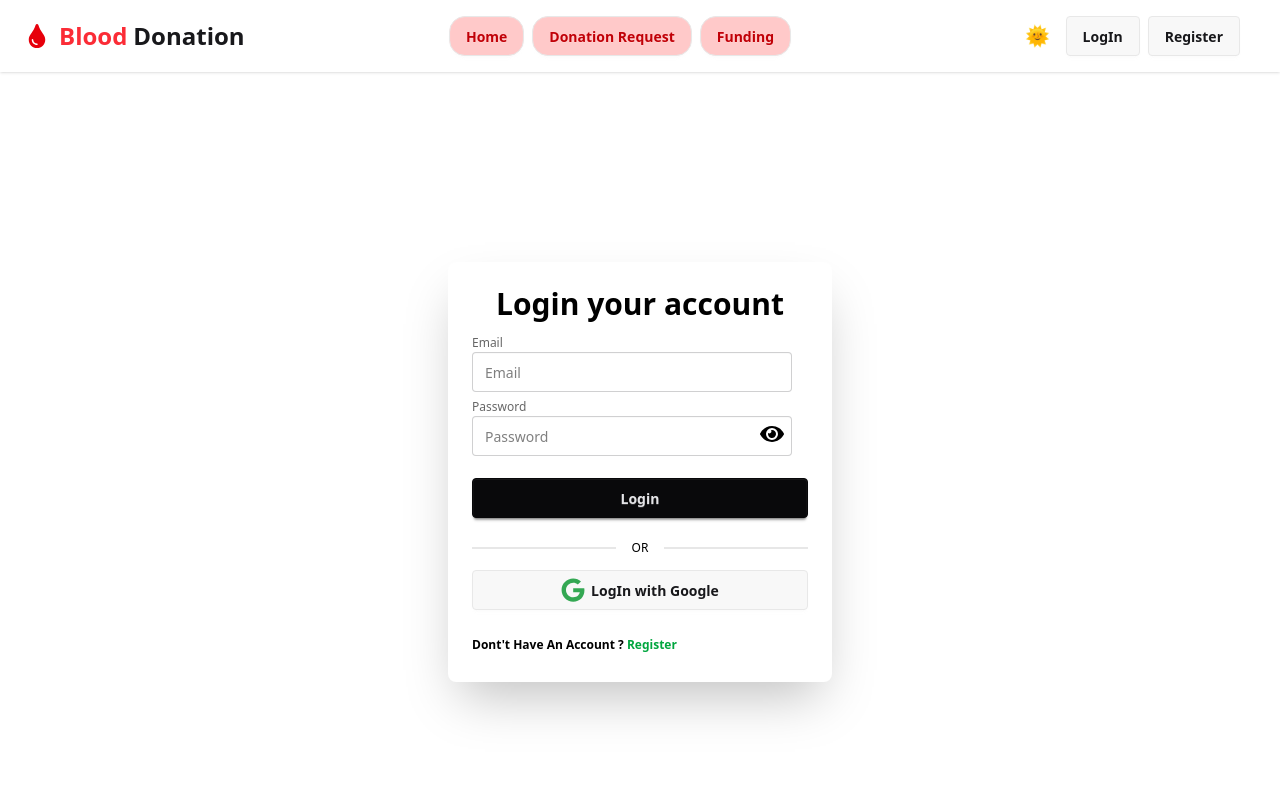
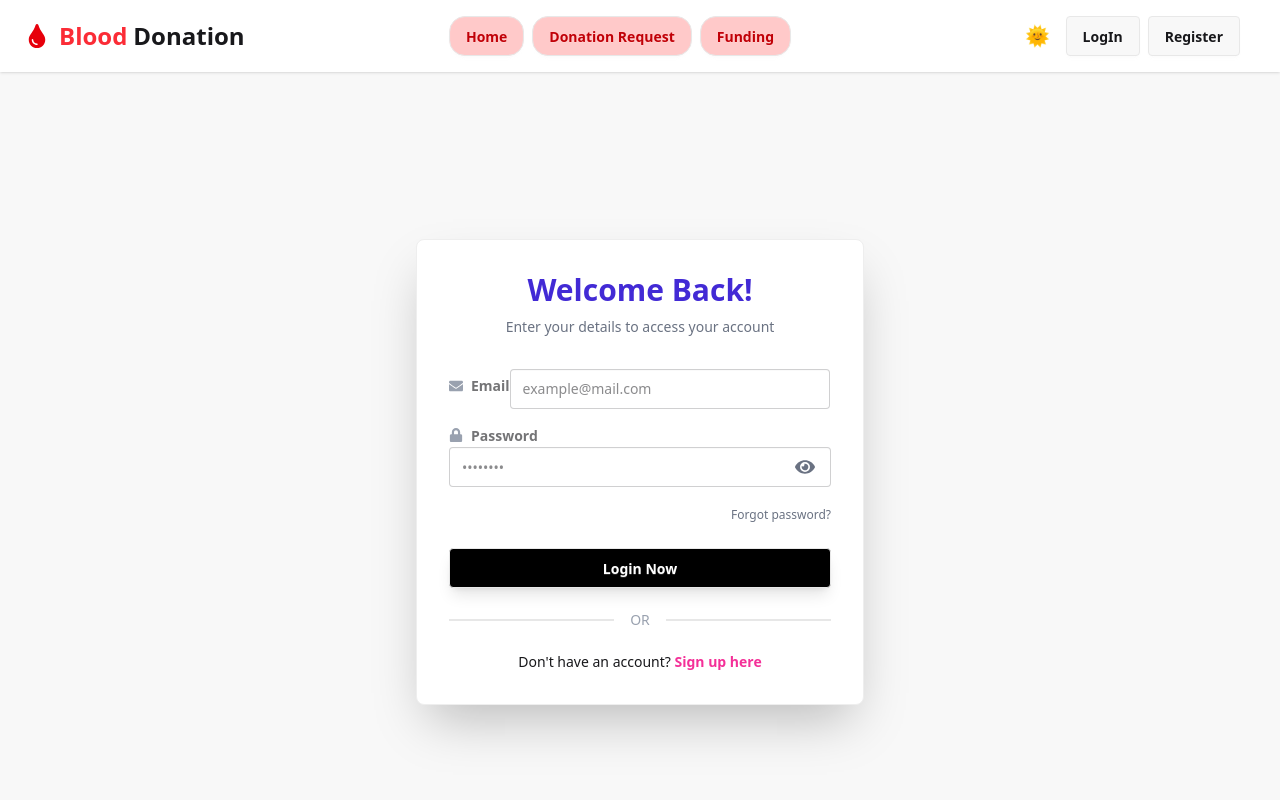
Before and after one commit to Niloy1234960/blood-donation-client, a React (Vite) app: page /login in a window 1280 px wide. Shown: the top 800 px of the page. Built offline with nearby package versions, Linux system fonts and the light colour scheme; no server answers.

Commit message:
edit donorDashboard component

```diff
--- a/src/Component/Dashboard/Aside/Aside.jsx
+++ b/src/Component/Dashboard/Aside/Aside.jsx
@@ -27,7 +27,7 @@ const Aside = () => {
 
   return (
     <div className="flex min-h-screen">
-      {/* MOBILE MENU BUTTON */}
+
       <button
         onClick={() => setOpen(!open)}
         className="lg:hidden p-4 text-2xl fixed top-2 left-2 z-50 bg-lime-500 text-white rounded-lg shadow-md"
@@ -35,7 +35,7 @@ const Aside = () => {
         {open ? <AiOutlineClose /> : <AiOutlineMenu />}
       </button>
 
-      {/* SIDEBAR */}
+
       <aside
         className={`
           fixed lg:static top-0 left-0 h-full w-64 bg-lime-400 text-gray-400 p-6 flex flex-col justify-between
@@ -173,7 +173,7 @@ const Aside = () => {
           </nav>
         </div>
 
-        {/* LOGOUT */}
+
         <button
           onClick={() => {
             handleLogout();
--- a/src/Component/Navber/Navber.jsx
+++ b/src/Component/Navber/Navber.jsx
@@ -16,7 +16,7 @@ const Navber = () => {
       .catch((error) => console.log(error));
   };
 
-  // 🔥 Active / Inactive NavLink Style (Light + Dark Mode)
+
   const navLinkClass = ({ isActive }) =>
     isActive
       ? "btn mr-2 rounded-2xl bg-red-700 text-white dark:bg-red-500 dark:text-white scale-105 transition"
@@ -84,7 +84,7 @@ const Navber = () => {
 
       {/* navbar end */}
       <div className="navbar-end flex gap-2 mr-8">
-        {/* 🌙 Dark / Light Mode Toggle */}
+
         <label className="swap swap-rotate btn btn-ghost btn-circle">
           <input type="checkbox" className="theme-controller" value="dark" />
           <span className="swap-off text-xl">🌞</span>
--- a/src/Page/Banner/Banner.jsx
+++ b/src/Page/Banner/Banner.jsx
@@ -35,7 +35,6 @@ const Banner = () => {
         </div>
       </Carousel>
 
-      {/* Overlay Content */}
       <div className="absolute inset-0 bg-black/50 flex items-center justify-center text-center">
         <div className="max-w-2xl px-4">
           <h1 className="text-4xl md:text-5xl font-bold text-white mb-4">
--- a/src/Page/Dashboard/AddRequest/AddRequest.jsx
+++ b/src/Page/Dashboard/AddRequest/AddRequest.jsx
@@ -53,9 +53,9 @@ const AddRequest = () => {
     AxiosSecure
       .post("/request", formData)
       .then((res) => {
+        console.log(res.data);
         toast.success("add successfull")
-        // alert("add successfull", res.data);
-        // console.log(res.data)
+
       })
       .catch((err) => {
         console.log(err);
--- a/src/Page/Login/Login.jsx
+++ b/src/Page/Login/Login.jsx
@@ -1,15 +1,14 @@
 import React, { use, useState } from "react";
-import { FaEye, FaEyeSlash, FaGoogle } from "react-icons/fa";
+import { FaEye, FaEyeSlash, FaEnvelope, FaLock } from "react-icons/fa";
 import { Link, useNavigate } from "react-router";
 import { AuthContext } from "../../Context/AuthContext";
 import { useForm } from "react-hook-form";
 import toast, { Toaster } from "react-hot-toast";
 
-
 const Login = () => {
-  const [show, setShow] = useState();
-  const { googleLogin, Login } = use(AuthContext);
-  const navigate = useNavigate()
+  const [show, setShow] = useState(false);
+  const { Login } = use(AuthContext);
+  const navigate = useNavigate();
 
   const {
     register,
@@ -17,114 +16,113 @@ const Login = () => {
     formState: { errors },
   } = useForm();
 
-  const onsubmit=(data)=>{
-    const {email,password}=data;
+  const onsubmit = async (data) => {
+    const { email, password } = data;
 
-    Login(email,password)
-    .then(result=>{
-        console.log(result.user);
-        toast.success("your login successfull")
-    })
-    .then(error =>{
-        navigate("/")
-        toast.success("your log in successfull")
-        console.log(error);
-    })
+    // Loading state start
+    const id = toast.loading("Logging in... please wait");
 
+    try {
+      await Login(email, password);
+
+      // Success state
+      toast.success("Login Successful!", { id });
+      navigate("/");
+    } catch (error) {
+      // Error state
+      console.error(error);
+      toast.error(error.message || "Failed to login. Check credentials.", { id });
     }
-
-
-
-  const hendleGoogleLogin = () => {
-    googleLogin()
-      .then((result) => {
-        console.log(result.user);
-      })
-      .catch((error) => console.log(error));
   };
 
   return (
-    <div className="flex justify-center min-h-screen items-center text-black">
-      <div className="card bg-base-100 w-11/12 max-w-sm shrink-0 shadow-2xl ">
-        <form onSubmit={handleSubmit(onsubmit)} className="card-body">
-          <h1 className="text-3xl font-bold text-center">Login your account</h1>
-          <fieldset className="fieldset">
-            {/* email field */}
-            <div>
-              <label className="label">Email</label>
+    <div className="min-h-screen flex items-center justify-center bg-base-200 px-4">
+      {/* Toast container must be present for hot-toast */}
+      <Toaster position="top-center" reverseOrder={false} />
+
+      <div className="card bg-base-100 w-full max-w-md shadow-2xl border border-base-300">
+        <form onSubmit={handleSubmit(onsubmit)} className="card-body p-8">
+          <div className="text-center mb-6">
+            <h1 className="text-3xl font-bold text-primary">Welcome Back!</h1>
+            <p className="text-gray-500 mt-2">Enter your details to access your account</p>
+          </div>
+
+          <div className="space-y-4">
+            {/* Email field */}
+            <div className="form-control">
+              <label className="label">
+                <span className="label-text font-semibold flex items-center gap-2">
+                  <FaEnvelope className="text-gray-400" /> Email
+                </span>
+              </label>
               <input
                 type="email"
-                className="input"
-                placeholder="Email"
+                className={`input input-bordered focus:input-primary ${errors.email ? 'input-error' : ''}`}
+                placeholder="example@mail.com"
                 {...register("email", {
                   required: "Email is required",
                   pattern: {
                     value: /^[a-zA-Z0-9._%+-]+@[a-zA-Z0-9.-]+\.[a-zA-Z]{2,}$/,
-                    message: "Please Enter the valid email",
+                    message: "Please enter a valid email",
                   },
                 })}
               />
-
               {errors.email && (
-                <p className="text-red-500 text-xs mt-l">
-                  {errors.email.message}
-                </p>
+                <p className="text-error text-xs mt-1">{errors.email.message}</p>
               )}
             </div>
 
-            {/* password field */}
+            {/* Password field */}
+            <div className="form-control">
+              <label className="label">
+                <span className="label-text font-semibold flex items-center gap-2">
+                  <FaLock className="text-gray-400" /> Password
+                </span>
+              </label>
               <div className="relative">
-              <label className="label">Password</label>
                 <input
                   type={show ? "text" : "password"}
-                className="input"
-                placeholder="Password"
+                  className={`input input-bordered w-full focus:input-primary ${errors.password ? 'input-error' : ''}`}
+                  placeholder="••••••••"
                   {...register("password", {
-                  required: "password is required",
-                  pattern: {
-                    value: /^[A-Za-z0-9]{6,}$/,
-                    message: "Password must be at  6 characters long.",
+                    required: "Password is required",
+                    minLength: {
+                      value: 6,
+                      message: "Password must be at least 6 characters",
                     },
                   })}
                 />
-
                 <span
                   onClick={() => setShow(!show)}
-                className="absolute cursor-pointer top-6 right-6 z-50"
+                  className="absolute cursor-pointer top-1/2 -translate-y-1/2 right-4 text-gray-500 hover:text-primary transition-colors"
                 >
-                {show ? <FaEyeSlash size={24} /> : <FaEye size={24} />}
+                  {show ? <FaEyeSlash size={20} /> : <FaEye size={20} />}
                 </span>
-
+              </div>
               {errors.password && (
-                <p className="text-red-500 text-xs mt-l">
-                  {errors.password.message}
-                </p>
+                <p className="text-error text-xs mt-1">{errors.password.message}</p>
               )}
             </div>
-            <button type="submit" className="btn btn-neutral mt-4">
-              Login
+
+            <div className="text-right">
+                <Link className="text-xs link link-hover text-gray-500">Forgot password?</Link>
+            </div>
+
+            <button type="submit" className="btn bg-black text-white w-full mt-2 shadow-lg">
+              Login Now
             </button>
+          </div>
 
+          <div className="divider text-gray-400 text-sm">OR</div>
 
-            <div className="flex w-full flex-col h-10">
-              <div className="divider">OR</div>
-            </div>
-            <button onClick={hendleGoogleLogin} className="btn mb-5 ">
-              {" "}
-              <FaGoogle size={24} className="text-[#34A853]" /> LogIn with
-              Google
-            </button>
-
-            <p className="font-semibold">
-              Dont't Have An Account ?{" "}
-              <Link className="text-green-600" to="/register">
-                Register
+          <p className="text-center text-sm font-medium">
+            Don't have an account?{" "}
+            <Link className="text-secondary hover:underline font-bold" to="/register">
+              Sign up here
             </Link>
           </p>
-          </fieldset>
         </form>
       </div>
-      {/* <ToastContainer /> */}
     </div>
   );
 };
--- a/src/Page/Register/Register.jsx
+++ b/src/Page/Register/Register.jsx
@@ -1,247 +1,155 @@
-import React, { use,  useEffect,  useState } from "react";
-import { FaEye, FaEyeSlash, FaGoogle } from "react-icons/fa";
-import { Link } from "react-router";
+import React, { use, useEffect, useState } from "react";
+import { FaEye, FaEyeSlash, FaUser, FaEnvelope, FaTint, FaMapMarkerAlt } from "react-icons/fa";
+import { Link, useNavigate } from "react-router";
 import { AuthContext } from "../../Context/AuthContext";
 import { useForm } from "react-hook-form";
 import axios from "axios";
 import { updateProfile } from "firebase/auth";
-import { toast } from "react-toastify";
+import toast, { Toaster } from "react-hot-toast";
 
 const Register = () => {
   const [show, setShow] = useState(false);
-  const { googleLogin, Creatuser, setUser } = use(AuthContext);
-  const [upazila, setUpazila] = useState('')
-  const [district, setDistrict] = useState('')
-  const [upazilas, setUpazilas] = useState([])
-  const [districts, setDistricts] = useState([])
+  const { Creatuser, setUser } = use(AuthContext);
+  const [upazila, setUpazila] = useState('');
+  const [district, setDistrict] = useState('');
+  const [upazilas, setUpazilas] = useState([]);
+  const [districts, setDistricts] = useState([]);
+  const navigate = useNavigate();
 
-  useEffect(()=>{
-    axios.get('/upazila.json')
-    .then(res => {
-      setUpazilas(res.data.upazilas)
-    })
-  },[])
+  useEffect(() => {
+    axios.get('/upazila.json').then(res => setUpazilas(res.data.upazilas));
+    axios.get('/district.json').then(res => setDistricts(res.data.districts));
+  }, []);
 
-  useEffect(()=>{
-    axios.get('/district.json')
-    .then(res => {
-      setDistricts(res.data.districts)
-    })
-  },[])
-
-  const {
-    register,
-    handleSubmit,
-
-    formState: { errors },
-  } = useForm();
+  const { register, handleSubmit, formState: { errors } } = useForm();
 
   const onSubmit = async (data) => {
+    const loadingToast = toast.loading("Creating your account...");
+
+    try {
       const { name, password, email, photo, blood } = data;
       const file = photo[0];
-
       const formData = new FormData();
       formData.append("image", file);
 
-    const res = await axios.post(
-      `https://api.imgbb.com/1/upload?key=039ed19dd7ea9e86d51e69b5a3528627`,
-      formData
-    );
 
+      const res = await axios.post(`https://api.imgbb.com/1/upload?key=039ed19dd7ea9e86d51e69b5a3528627`, formData);
       const imageLink = res.data.data.display_url;
 
-    const userData = {
-      name,
-      password,
-      email,
-      imageLink,
-      blood,
-      district,
-      upazila
-    };
-    console.log(userData)
 
-    await Creatuser(email, password)
-      .then((result) => {
+      const result = await Creatuser(email, password);
       const user = result.user;
-        updateProfile(user, {
-          displayName: name,
-          photoURL: imageLink,
-        });
+
+
+      await updateProfile(user, { displayName: name, photoURL: imageLink });
       setUser({ ...user, displayName: name, photoURL: imageLink });
-        toast.success("your log register successfull");
-        console.log(result.user);
 
-        axios
-          .post("http://localhost:5000/users", userData)
-          .then((res) => {
-            console.log(res.data);
-            toast.success("your log register successfull");
-          })
-          .catch((error) => console.log(error));
-      })
-      .catch((error) => {
-        console.log(error);
-      });
-  };
 
-  const hendleGoogleLogin = () => {
-    googleLogin()
-      .then((result) => {
-        console.log(result.user);
-        toast.success("your Google login Successfull");
-      })
-      .cathc((error) => console.log(error));
+      const userData = { name, email, imageLink, blood, district, upazila, role: 'donor', status: 'active' };
+      await axios.post("http://localhost:5000/users", userData);
+
+      toast.dismiss(loadingToast);
+      toast.success("Registration Successful! Welcome 🩸");
+      navigate("/");
+
+    } catch (error) {
+      toast.dismiss(loadingToast);
+      toast.error(error.message || "Registration failed. Try again.");
+      console.error(error);
+    }
   };
 
   return (
-    <div className="flex justify-center min-h-screen items-center text-black">
-      <div className="card bg-base-100 w-11/12 max-w-sm shrink-0 shadow-2xl ">
-        <form onSubmit={handleSubmit(onSubmit)} className="card-body">
-          <h1 className="text-2xl font-bold text-center">
-            Regester your account
-          </h1>
-          <fieldset className="fieldset">
-            {/* Name field */}
-            <div>
-              <label className="label">Name</label>
+    <div className="min-h-screen flex items-center justify-center bg-base-200 py-10 px-4">
+
+      <Toaster position="top-center" reverseOrder={false} />
+
+      <div className="card w-full max-w-2xl bg-base-100 shadow-2xl border border-base-300">
+        <div className="card-body">
+          <div className="text-center mb-6">
+            <h1 className="text-3xl font-extrabold text-error">Join as a Donor</h1>
+            <p className="text-gray-500 mt-1">Fill the form to start saving lives</p>
+          </div>
+
+          <form onSubmit={handleSubmit(onSubmit)} className="space-y-4">
+            <div className="grid grid-cols-1 md:grid-cols-2 gap-4">
+              {/* Name */}
+              <div className="form-control">
+                <label className="label font-bold text-xs uppercase">Full Name</label>
                 <input
                   type="text"
-                className="input"
-                placeholder="Your Name"
-                {...register("name", {
-                  required: "Name is required",
-                  maxLength: {
-                    value: 20,
-                    message: "Name cannot be long",
-                  },
-                })}
+                  className="input input-bordered focus:input-error"
+                  {...register("name", { required: "Name is required" })}
                 />
-
-              {errors.name && (
-                <p className="text-red-500 text-xs mt-l">
-                  {errors.name.message}
-                </p>
-              )}
               </div>
 
-            {/* email field */}
-            <div>
-              <label className="label">Email</label>
+              {/* Email */}
+              <div className="form-control">
+                <label className="label font-bold text-xs uppercase">Email</label>
                 <input
                   type="email"
-                className="input"
-                placeholder="Email"
-                {...register("email", {
-                  required: "Email is required",
-                  pattern: {
-                    value: /^[a-zA-Z0-9._%+-]+@[a-zA-Z0-9.-]+\.[a-zA-Z]{2,}$/,
-                    message: "Please Enter the valid email",
-                  },
-                })}
+                  className="input input-bordered focus:input-error"
+                  {...register("email", { required: "Email is required" })}
                 />
-
-              {errors.email && (
-                <p className="text-red-500 text-xs mt-l">
-                  {errors.email.message}
-                </p>
-              )}
               </div>
 
-            {/* Photo field */}
-            <label className="label">Photo Url</label>
-            <input
-              type="file"
-              className="input"
-              placeholder="Your Photo Url"
-              {...register("photo", { required: "photo is required" })}
-            />
-             {/* blood grp field */}
-            <label>Chose Blood Group</label>
-            <select
-              defaultValue="Chose blood group"
-              className="select"
-              {...register("blood")}
-            >
-              <option disabled={true}>Chose Blood Group</option>
-              <option value="A+">A+</option>
-              <option value="A-">A-</option>
-              <option value="B+">B+</option>
-              <option value="B-">B-</option>
-              <option value="AB+">AB+</option>
-              <option value="AB-">AB-</option>
-              <option value="O+">O+</option>
-              <option value="O-">O-</option>
+              {/* Blood Group */}
+              <div className="form-control">
+                <label className="label font-bold text-xs uppercase">Blood Group</label>
+                <select className="select select-bordered focus:select-error" {...register("blood", { required: true })}>
+                  <option value="">Select Group</option>
+                  {["A+", "A-", "B+", "B-", "AB+", "AB-", "O+", "O-"].map(g => <option key={g} value={g}>{g}</option>)}
                 </select>
+              </div>
 
-            {/* district field */}
-            <label>Chose Blood district</label>
-            <select value={district} onChange={(e) => setDistrict(e.target.value)} className="select">
-               <option disabled selected value=" ">Select Your district</option>
-               {
-                districts.map(d=> <option value={d?.name} key={d.id}>{d?.name}</option>)
-               }
+              {/* District */}
+              <div className="form-control">
+                <label className="label font-bold text-xs uppercase">District</label>
+                <select value={district} onChange={(e) => setDistrict(e.target.value)} className="select select-bordered" required>
+                  <option value="">Select District</option>
+                  {districts.map(d => <option value={d?.name} key={d.id}>{d?.name}</option>)}
                 </select>
-            {/* upazila field */}
-             <label>Chose Blood upazila</label>
-            <select value={upazila} onChange={(e) => setUpazila(e.target.value)} className="select">
-               <option disabled selected value=" ">Select Your upazila</option>
-               {
-                upazilas.map(u=> <option value={u?.name} key={u.id}>{u?.name}</option>)
-               }
+              </div>
+
+              {/* Upazila */}
+              <div className="form-control">
+                <label className="label font-bold text-xs uppercase">Upazila</label>
+                <select value={upazila} onChange={(e) => setUpazila(e.target.value)} className="select select-bordered" required>
+                  <option value="">Select Upazila</option>
+                  {upazilas.map(u => <option value={u?.name} key={u.id}>{u?.name}</option>)}
                 </select>
+              </div>
 
-            {/* password field */}
-            <div className="relative">
-              <label className="label">Password</label>
+              {/* Photo */}
+              <div className="form-control">
+                <label className="label font-bold text-xs uppercase">Profile Photo</label>
+                <input type="file" className="file-input file-input-bordered file-input-error w-full" {...register("photo", { required: true })} />
+              </div>
+            </div>
+
+            {/* Password */}
+            <div className="form-control relative">
+              <label className="label font-bold text-xs uppercase">Password</label>
               <input
                 type={show ? "text" : "password"}
-                className="input"
-                placeholder="Password"
-                {...register("password", {
-                  required: "password is required",
-                  pattern: {
-                    value: /^[A-Za-z0-9]{6,}$/,
-                    message: "Password must be at  6 characters long.",
-                  },
-                })}
+                className="input input-bordered focus:input-error"
+                {...register("password", { required: true, minLength: 6 })}
               />
-
-              <span
-                onClick={() => setShow(!show)}
-                className="absolute top-6 right-6 z-50"
-              >
-                {show ? <FaEyeSlash size={24} /> : <FaEye size={24} />}
-              </span>
-
-              {errors.password && (
-                <p className="text-red-500 text-xs mt-l">
-                  {errors.password.message}
-                </p>
-              )}
+              <button type="button" onClick={() => setShow(!show)} className="absolute right-4 top-11">
+                {show ? <FaEyeSlash /> : <FaEye />}
+              </button>
             </div>
 
-            <button type="submit" className="btn btn-neutral mt-4">
-              Regester
+            <button type="submit" className="btn bg-black w-full text-white font-bold text-lg mt-4 shadow-lg transition-all active:scale-95">
+              Create Account
             </button>
-            <div className="flex w-full flex-col h-10">
-              <div className="divider">OR</div>
-            </div>
-            <button onClick={hendleGoogleLogin} className="btn mb-5 ">
-              {" "}
-              <FaGoogle size={24} className="text-[#34A853]" /> Regester with
-              Google
-            </button>
-            <p className="font-semibold text-center">
-              Already Have An Account ?{" "}
-              <Link className="text-green-600" to="/Login">
-                Login
-              </Link>
+
+            <p className="text-center mt-4">
+              Already a member? <Link className="text-error font-bold hover:underline" to="/Login">Login</Link>
             </p>
-          </fieldset>
           </form>
         </div>
-      {/* <ToastContainer /> */}
+      </div>
     </div>
   );
 };
--- a/src/Router/Router.jsx
+++ b/src/Router/Router.jsx
@@ -6,8 +6,6 @@ import Login from "../Page/Login/Login";
 import Register from "../Page/Register/Register";
 import DashboardLayout from "../Layout/DashboardLayout";
 import MainDashboard from "../Page/Dashboard/MainDashboard/MainDashboard";
-import Addproduct from "../Page/Dashboard/AddProduct/Addproduct";
-import ManageProduct from "../Page/Dashboard/MyRequest/MyRequest";
 import AddRequest from "../Page/Dashboard/AddRequest/AddRequest";
 import ProfileInput from "../Page/Dashboard/User/ProfileInput";
 import AllUsers from "../Page/Dashboard/AllUsers/AllUsers";
@@ -15,7 +13,6 @@ import PrivateRoute from "./PrivateRoute";
 import Funding from "../Page/Funding/Funding";
 import SearchDonor from "../Page/Search/SearchDonor";
 import DonationDetails from "../Page/DonationDetails/DonationDetails";
-
 import AllRequest from "../Page/AllRequest/AllRequest";
 import MyRequest from "../Page/Dashboard/MyRequest/MyRequest";
 import ViewDetails from "../Page/ViewDetails/ViewDetails";
```
Also changed, not shown: src/Page/About/AboutUs.jsx (+7 -7 lines), src/Page/Dashboard/AddProduct/Addproduct.jsx (+1 -8 lines), src/Page/Dashboard/MainDashboard/DonorDashboard.jsx (+36 -3 lines). Lines whose indentation alone changed are shown as unchanged.
